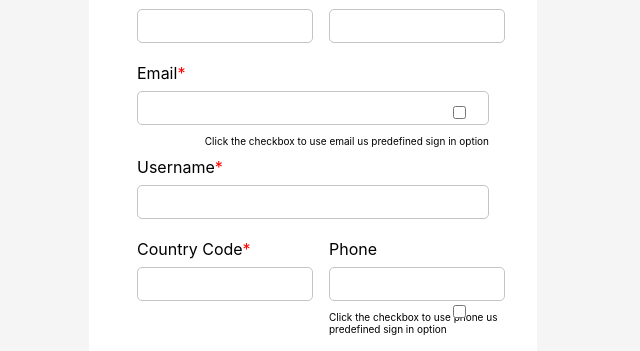
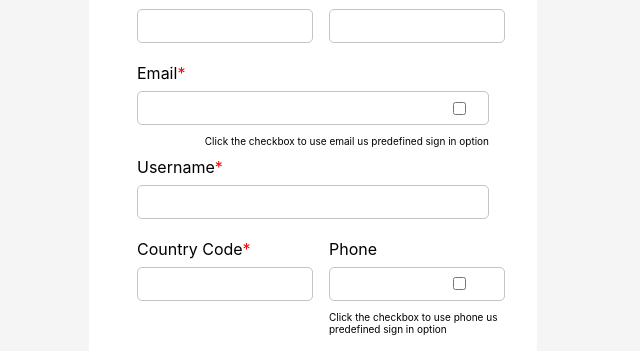
Before and after one commit to Dk-kumar/Haptic, a React (Create React App) app: page / in a window 1280 px wide. Shown: the part 340-691 px from the top of the page, without its empty margins (327-967 px from the left). Built offline with nearby package versions, Linux system fonts and the light colour scheme.

Commit message:
checkbox css fixed

```diff
--- a/src/Container/LoginModule/SignIn/signInForm.style.css
+++ b/src/Container/LoginModule/SignIn/signInForm.style.css
@@ -21,6 +21,14 @@
 
 .form-wrapper {
   padding: 3rem;
+}
+
+.phone-chekbox {
+  position: relative;
+}
+
+.email-checkbox {
+  position: relative;
 }
 
 .form-header {
@@ -75,7 +83,7 @@
 
 .phone-wrapper .inputField-checkbox {
   position: absolute;
-  bottom: 27px;
+  bottom: 7px;
   right: 36px;
 }
 
--- a/src/Container/LoginModule/SignUp/index.js
+++ b/src/Container/LoginModule/SignUp/index.js
@@ -42,8 +42,8 @@ const SignUpForm = () => {
     Firstname: false,
     Lastname: false,
     Username: false,
-    CountryCode: false
-  }
+    CountryCode: false,
+  };
 
   let handelShowHide = {
     passwordField: false,
@@ -59,7 +59,7 @@ const SignUpForm = () => {
   let [isDisabled, setDisabled] = useState(true);
   let [isShowTooltip, setTooltip] = useState(toolTipMessage);
   let [isShowPassword, setShowPassword] = useState(handelShowHide);
-  let [ validation, setValidation] = useState(initialValidation)
+  let [validation, setValidation] = useState(initialValidation);
 
   const {
     Suffix,
@@ -115,32 +115,32 @@ const SignUpForm = () => {
         });
       }
     }
-    if(type === Values.FirstName) {
+    if (type === Values.FirstName) {
       return setValidation({
         ...validation,
-        Firstname: true
-      })
+        Firstname: true,
+      });
     }
 
-    if(type === Values.LastName) {
+    if (type === Values.LastName) {
       return setValidation({
         ...validation,
-        Lastname: true
-      })
+        Lastname: true,
+      });
     }
 
-    if(type === Values.UserName) {
+    if (type === Values.UserName) {
       return setValidation({
         ...validation,
-        Username: true
-      })
+        Username: true,
+      });
     }
 
-    if(type === Values.CountryCode) {
+    if (type === Values.CountryCode) {
       return setValidation({
         ...validation,
-        CountryCode: true
-      })
+        CountryCode: true,
+      });
     }
 
     setTooltip({
@@ -148,10 +148,7 @@ const SignUpForm = () => {
       emailError: "hidden",
       phoneNumberError: "hidden",
     });
-
   };
-
-
 
   const handelIcon = (field) => {
     if (field === "password") {
@@ -248,7 +245,9 @@ const SignUpForm = () => {
                 onBlur={() => handleValidation(Values.FirstName)}
               />
               <div className="error-message">
-                {Firstname === '' && validation.Firstname === true  && <span >Firstname is required</span>}
+                {Firstname === "" && validation.Firstname === true && (
+                  <span>Firstname is required</span>
+                )}
               </div>
             </div>
             <div>
@@ -264,12 +263,15 @@ const SignUpForm = () => {
                 onBlur={() => handleValidation(Values.LastName)}
               />
               <div className="error-message">
-                { Lastname === '' && validation.Lastname === true &&<span>Lastname is required</span>}
+                {Lastname === "" && validation.Lastname === true && (
+                  <span>Lastname is required</span>
+                )}
               </div>
             </div>
           </div>
           <div className="form-body">
             <div className="email-wrapper">
+              <div className="email-checkbox">
                 <InputField
                   type="email"
                   value={Email}
@@ -279,7 +281,7 @@ const SignUpForm = () => {
                   className="inputField-body"
                   required={true}
                   onChange={handleChange}
-                onBlur={() =>  handleValidation(Values.Email)}
+                  onBlur={() => handleValidation(Values.Email)}
                 />
                 <InputField
                   type="checkbox"
@@ -287,6 +289,7 @@ const SignUpForm = () => {
                   className="inputField-checkbox"
                   onChange={handleChange}
                 />
+              </div>
               <p className="email-description">
                 {Values.EmailPredefinedOption}
               </p>
@@ -312,7 +315,9 @@ const SignUpForm = () => {
                 onBlur={() => handleValidation(Values.UserName)}
               />
               <div className="error-message">
-                { Lastname === '' && validation.Username === true && <span>Username is required</span>}
+                {Lastname === "" && validation.Username === true && (
+                  <span>Username is required</span>
+                )}
               </div>
             </div>
           </div>
@@ -330,7 +335,9 @@ const SignUpForm = () => {
                 onBlur={() => handleValidation(Values.CountryCode)}
               />
               <div className="error-message">
-                {CountryCode === '' && validation.CountryCode === true &&<span>Select country code</span>}
+                {CountryCode === "" && validation.CountryCode === true && (
+                  <span>Select country code</span>
+                )}
               </div>
             </div>
             <div className="code-wrapper">
@@ -355,6 +362,7 @@ const SignUpForm = () => {
                 </FormControl>
               </Box>
               <div className="phone-wrapper">
+                <div className="phone-chekbox">
                   <InputField
                     type="text"
                     value={PhoneNumber}
@@ -372,6 +380,7 @@ const SignUpForm = () => {
                     className="inputField-checkbox"
                     onChange={handleChange}
                   />
+                </div>
                 <p className="phone-description">
                   {Values.PholePredefinedOption}
                 </p>
--- a/src/Container/LoginModule/SignUp/signUpForm.style.css
+++ b/src/Container/LoginModule/SignUp/signUpForm.style.css
@@ -21,6 +21,14 @@
 
 .form-wrapper {
   padding: 3rem;
+}
+
+.phone-chekbox {
+  position: relative;
+}
+
+.email-checkbox {
+  position: relative;
 }
 
 .form-header {
@@ -75,7 +83,7 @@
 
 .phone-wrapper .inputField-checkbox {
   position: absolute;
-  bottom: 27px;
+  bottom: 7px;
   right: 36px;
 }
 
```
Lines whose indentation alone changed are shown as unchanged.
